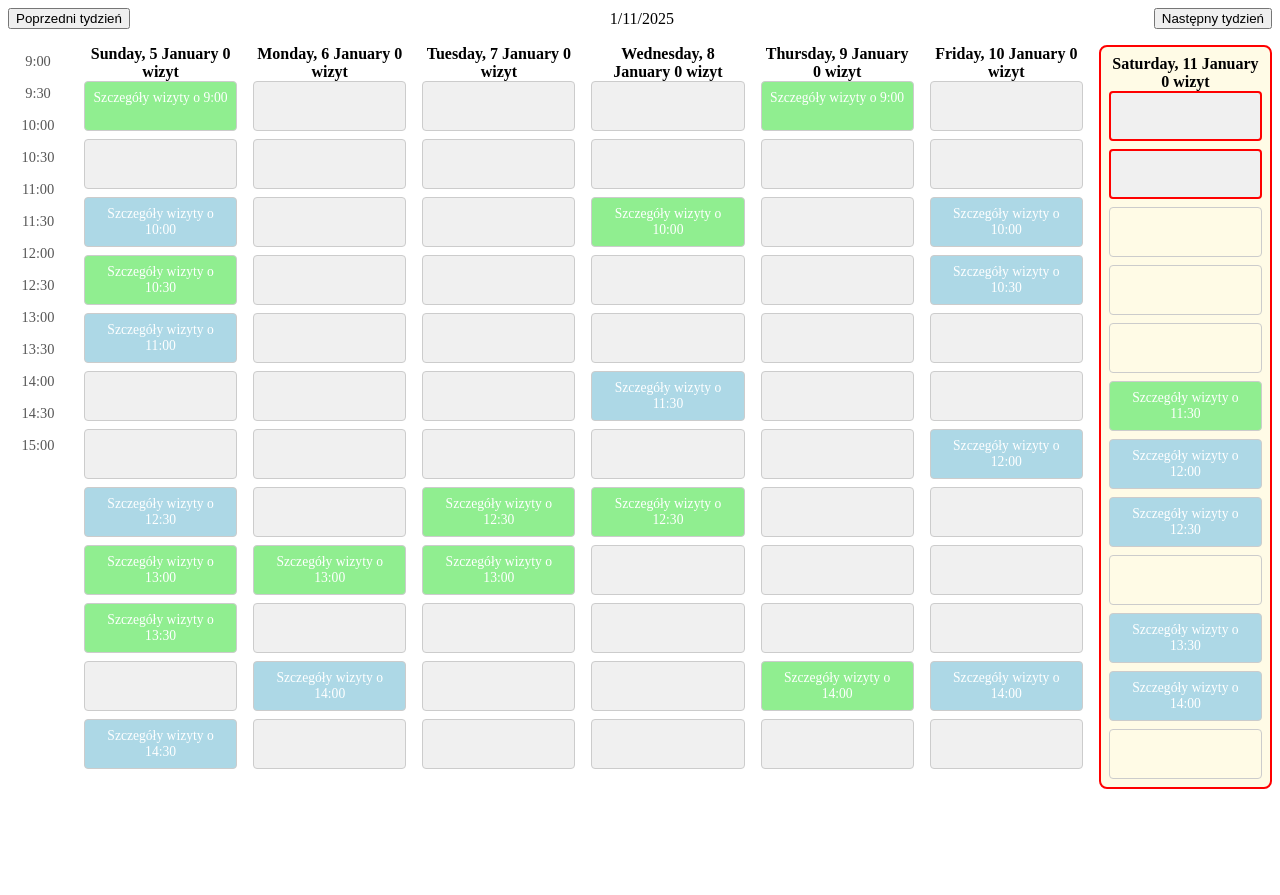
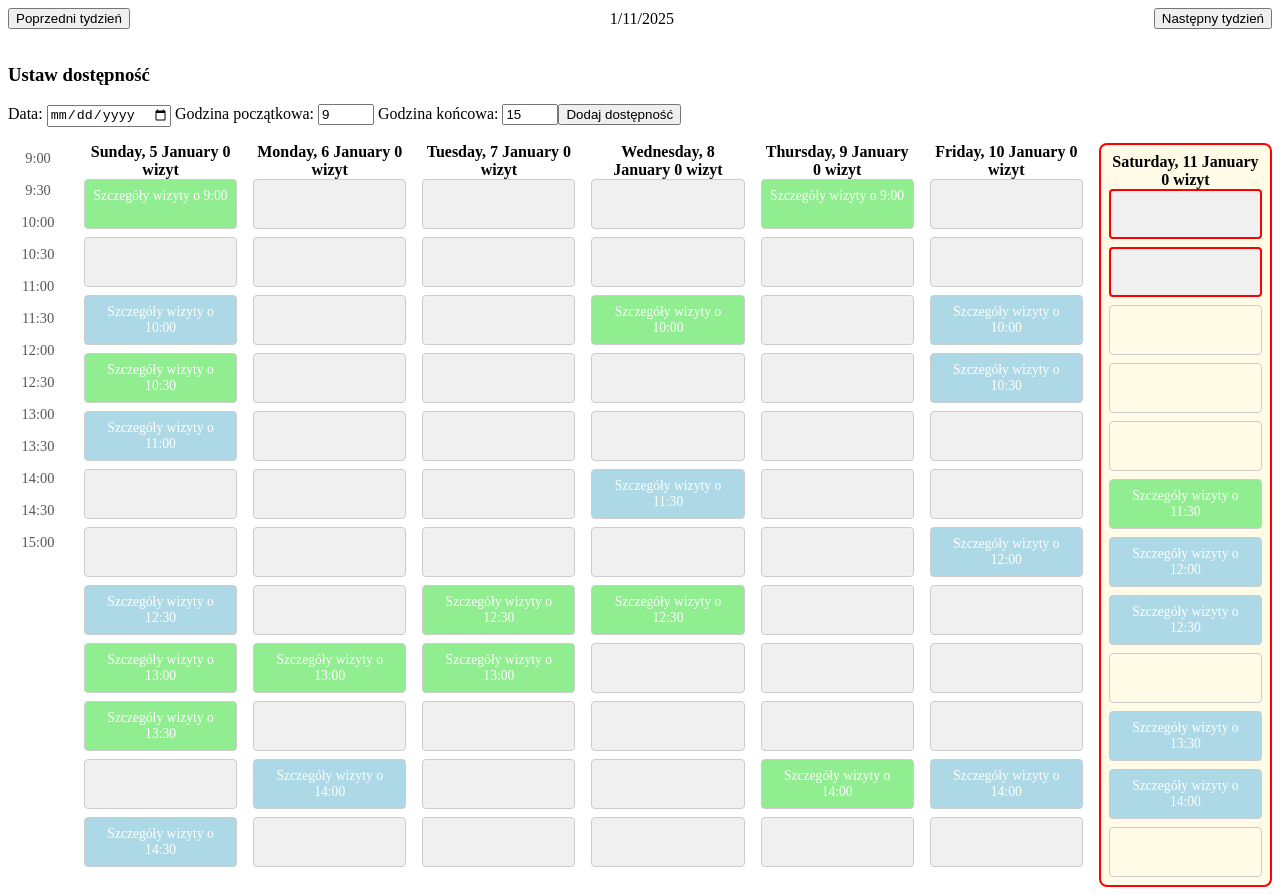
Before and after one commit to kamilabla/Konsultacje-lekarskie, an Angular app in the folder lekarz-kalendarz/: page / in a window 1280 px wide. Before the commit the page ends 800 px from the top, so only its background shows below. Built offline with nearby package versions, Linux system fonts and the light colour scheme.

Commit message:
dodana funkcja dostępności lekarza

```diff
--- a/lekarz-kalendarz/src/app/calendar/calendar.component.css
+++ b/lekarz-kalendarz/src/app/calendar/calendar.component.css
@@ -107,3 +107,9 @@
     color: black;
     transform: translate(-50%, -100%); /* Wyśrodkowanie poziome i przesunięcie nad blok */
   }
+
+  .slot.available {
+    background-color: lightgreen;
+    color: black;
+    font-weight: bold;
+  }
--- a/lekarz-kalendarz/src/app/calendar/calendar.component.html
+++ b/lekarz-kalendarz/src/app/calendar/calendar.component.html
@@ -3,6 +3,24 @@
       <button (click)="prevWeek()">Poprzedni tydzień</button>
       <div class="current-week">{{ currentWeek }}</div>
       <button (click)="nextWeek()">Następny tydzień</button>
+    </div>
+
+    <!-- Formularz ustawiania dostępności -->
+    <div class="availability-form">
+      <h3>Ustaw dostępność</h3>
+      <label>
+        Data:
+        <input type="date" [(ngModel)]="selectedDate" />
+      </label>
+      <label>
+        Godzina początkowa:
+        <input type="number" [(ngModel)]="startHour" min="0" max="23" />
+      </label>
+      <label>
+        Godzina końcowa:
+        <input type="number" [(ngModel)]="endHour" min="0" max="23" />
+      </label>
+      <button (click)="addAvailability()">Dodaj dostępność</button>
     </div>
 
     <div class="content">
@@ -29,14 +47,25 @@
               [ngClass]="{
                 reserved: slot.reserved,
                 past: isPast(day.date, slot.time),
-                current: isCurrent(day.date, slot.time)
+                current: isCurrent(day.date, slot.time),
+                available: isAvailable(day.date, slot.time)
               }"
-              [style.background]="slot.reserved ? getConsultationColor(slot.type) : ''"
+              [style.background]="slot.reserved
+                ? getConsultationColor(slot.type)
+                : isAvailable(day.date, slot.time)
+                ? 'lightgreen'
+                : ''"
               (mouseover)="showDetails(slot, $event)"
               (mouseout)="hideDetails()"
             >
-              <span *ngIf="slot.reserved">{{ slot.details }}</span> <!-- Zawsze widoczny tekst -->
-              <div *ngIf="activeSlot === slot" class="tooltip" [style.top.px]="tooltipY" [style.left.px]="tooltipX">
+              <span *ngIf="slot.reserved">{{ slot.details }}</span>
+              <span *ngIf="!slot.reserved && isAvailable(day.date, slot.time)">Dostępny</span>
+              <div
+                *ngIf="activeSlot === slot"
+                class="tooltip"
+                [style.top.px]="tooltipY"
+                [style.left.px]="tooltipX"
+              >
                 Szczegóły: {{ slot.details }}
               </div>
             </div>
--- a/lekarz-kalendarz/src/app/calendar/calendar.component.ts
+++ b/lekarz-kalendarz/src/app/calendar/calendar.component.ts
@@ -1,10 +1,12 @@
 import { Component } from '@angular/core';
 import { CommonModule } from '@angular/common';
+import { FormsModule } from '@angular/forms'; // Dodaj FormsModule
+
 
 @Component({
   selector: 'app-calendar',
   standalone: true,
-  imports: [CommonModule],
+  imports: [CommonModule, FormsModule],
   templateUrl: './calendar.component.html',
   styleUrls: ['./calendar.component.css'],
 })
@@ -16,6 +18,11 @@ export class CalendarComponent {
   activeSlot: any = null; // Przechowywanie aktywnego slotu
   tooltipX = 0; // Pozycja X dla tooltipa
   tooltipY = 0; // Pozycja Y dla tooltipa
+
+  availability: { [date: string]: { start: number; end: number }[] } = {}; // Dostępność na dzień
+  selectedDate: string = ''; // Przechowuje wybraną datę
+  startHour: number = 9; // Domyślna godzina początkowa
+  endHour: number = 15; // Domyślna godzina końcowa
 
   constructor() {
     this.generateHours(); // Wygenerowanie godzin podczas inicjalizacji
@@ -119,4 +126,39 @@ export class CalendarComponent {
   nextWeek() {
     console.log('Następny tydzień');
   }
+
+  setAvailability(date: Date, startHour: number, endHour: number) {
+    const dateString = date.toISOString().split('T')[0]; // Format yyyy-MM-dd
+    if (!this.availability[dateString]) {
+      this.availability[dateString] = [];
+    }
+
+    this.availability[dateString].push({ start: startHour, end: endHour });
+    console.log(`Dostępność ustawiona dla ${dateString}: ${startHour}-${endHour}`);
+  }
+
+  addAvailability() {
+    if (!this.selectedDate || this.startHour >= this.endHour) {
+      console.error('Nieprawidłowe dane dostępności!');
+      return;
+    }
+
+    const date = new Date(this.selectedDate);
+    this.setAvailability(date, this.startHour, this.endHour);
+  }
+
+  isAvailable(date: Date, time: number): boolean {
+    const dateString = date.toISOString().split('T')[0]; // Format yyyy-MM-dd
+    const dayAvailability = this.availability[dateString];
+
+    if (!dayAvailability) {
+      return false;
+    }
+
+    return dayAvailability.some(
+      (range) => time >= range.start && time < range.end
+    );
+  }
+
+
 }
```
